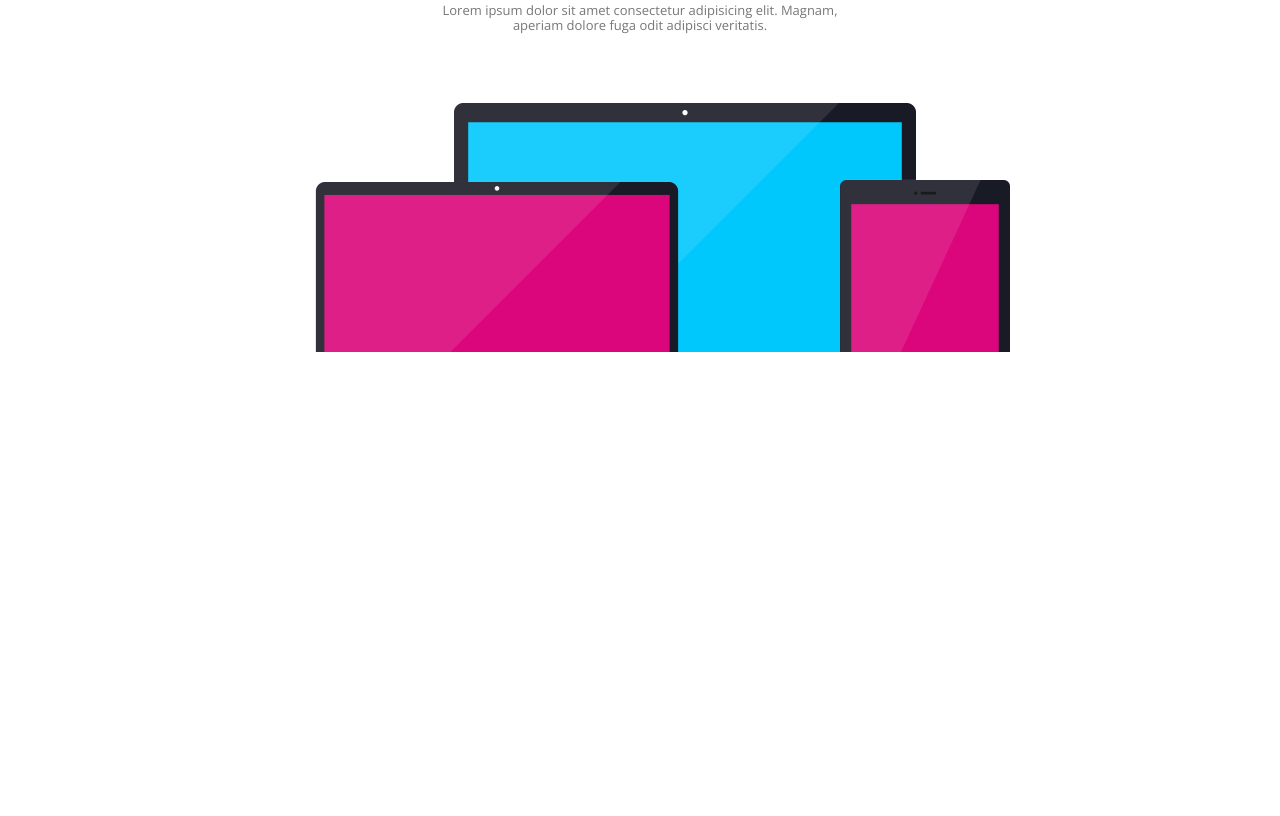
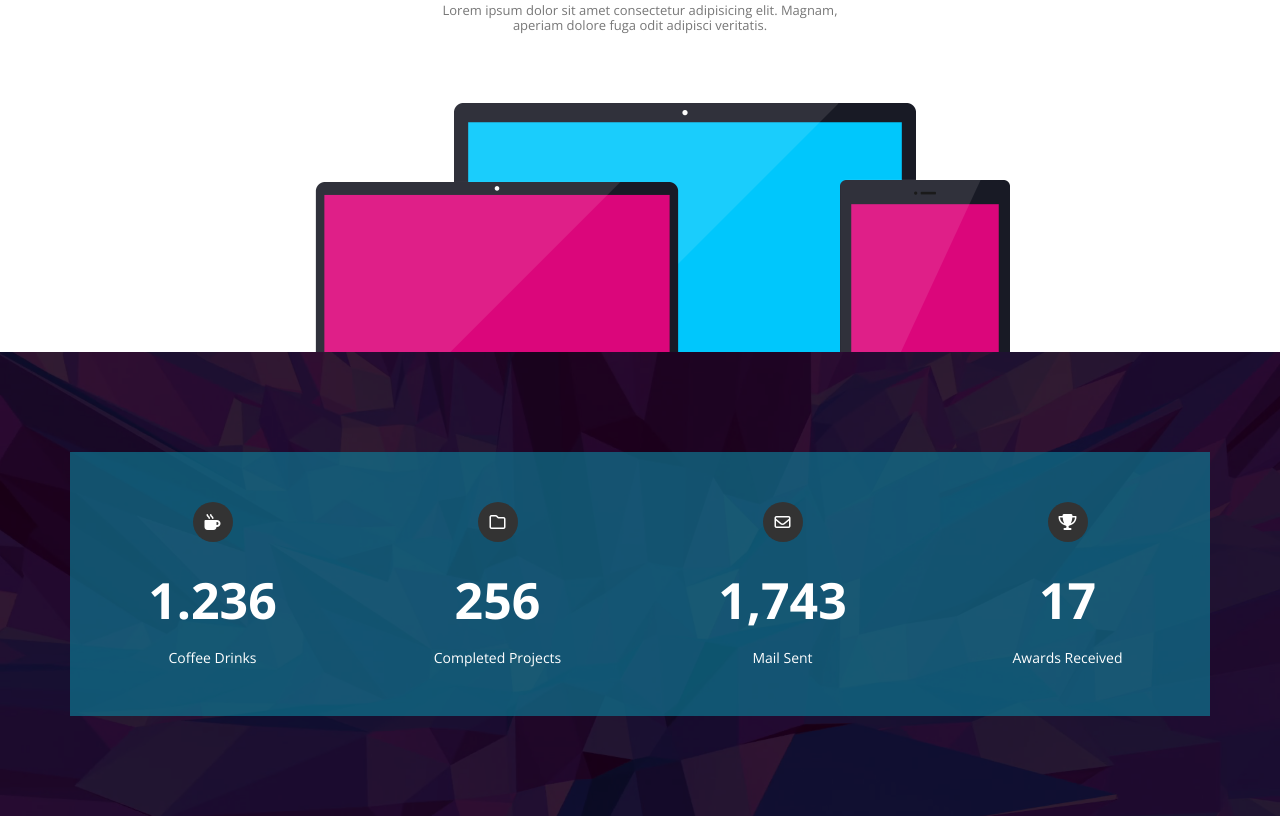
Before and after one commit to hamza-rk90/second-template, a plain HTML site: page index.html in a window 1280 px wide. Shown: the part 3976-4792 px from the top of the page. Before the commit the page ends 4328 px from the top, so only its background shows below. Drawn offline with nearby package versions, Linux system fonts and the light colour scheme.

Commit message:
Add Stats

```diff
--- a/css/style-second-template.css
+++ b/css/style-second-template.css
@@ -532,3 +532,65 @@ header nav .form i {
     max-width: 100%;
 }
 /* End About */
+
+/* Start Stats */
+.stats {
+    padding: var(--padding-section) 0;
+    background-image: url(../images/stats.png);
+    background-size: cover;
+    position: relative;
+    text-align: center;
+}
+.stats::before {
+    content: '';
+    position: absolute;
+    left: 0;
+    top: 0;
+    width: 100%;
+    height: 100%;
+    background-color: rgb(0 0 0 / 80%);
+}
+.stats .container {
+    position: relative;
+    display: flex;
+    flex-wrap: wrap;
+}
+.stats .container .box {
+    color:white;
+    padding: 50px;
+    background-color: var(--transparent-color);
+}
+@media (max-width: 767px) {
+    .stats .container .box {
+        flex-basis: 100%;
+    }
+}
+@media (min-width: 768px) {
+    .stats .container .box {
+        flex-basis: 50%;
+    }
+}
+@media (min-width: 992px) {
+    .stats .container .box {
+        flex-basis: 25%;
+    }
+}
+.stats .container .box i{
+    width: 40px;
+    height: 40px;
+    background-color: #333;
+    display: flex;
+    justify-content: center;
+    align-items: center;
+    border-radius: 50%;
+    margin: 0 auto 30px;
+}
+.stats .container .box .number{
+    font-size: 50px;
+    font-weight: bold;
+    margin: 0 0 20px;
+}
+.stats .container .box p{
+    font-size: 14px;
+}
+/* End Stats */
--- a/index.html
+++ b/index.html
@@ -227,5 +227,33 @@
     </div>
 
     <!-- End About -->
+
+    <!-- Start Stats -->
+
+    <div class="stats">
+        <div class="container">
+            <div class="box">
+                <i class="fas fa-mug-hot"></i>
+                <div class="number">1.236</div>
+                <p>Coffee Drinks</p>
+              </div>
+              <div class="box">
+                <i class="far fa-folder"></i>
+                <div class="number">256</div>
+                <p>Completed Projects</p>
+              </div>
+              <div class="box">
+                <i class="far fa-envelope"></i>
+                <div class="number">1,743</div>
+                <p>Mail Sent</p>
+              </div>
+              <div class="box">
+                <i class="fas fa-trophy"></i>
+                <div class="number">17</div>
+                <p>Awards Received</p>
+              </div>
+        </div>
+    </div>
+    <!-- End Stats -->
 </body>
 </html>
```
